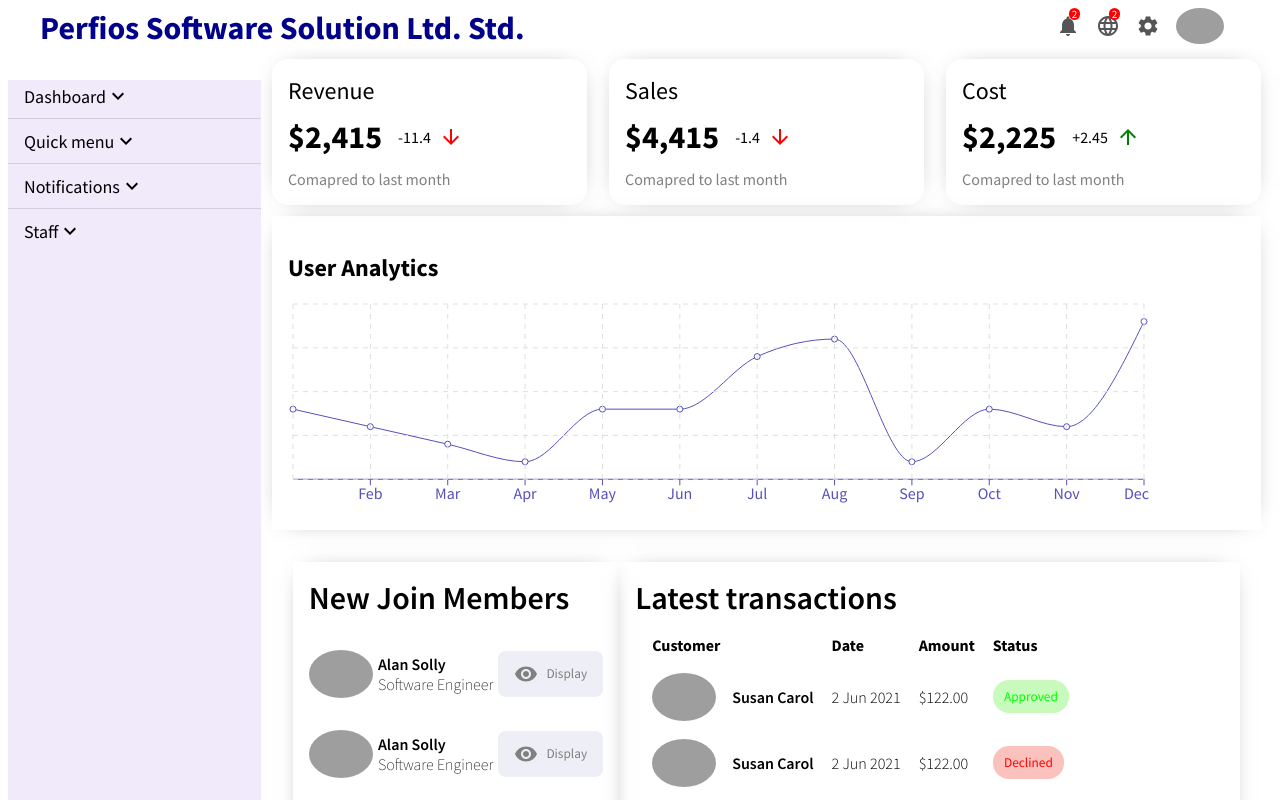
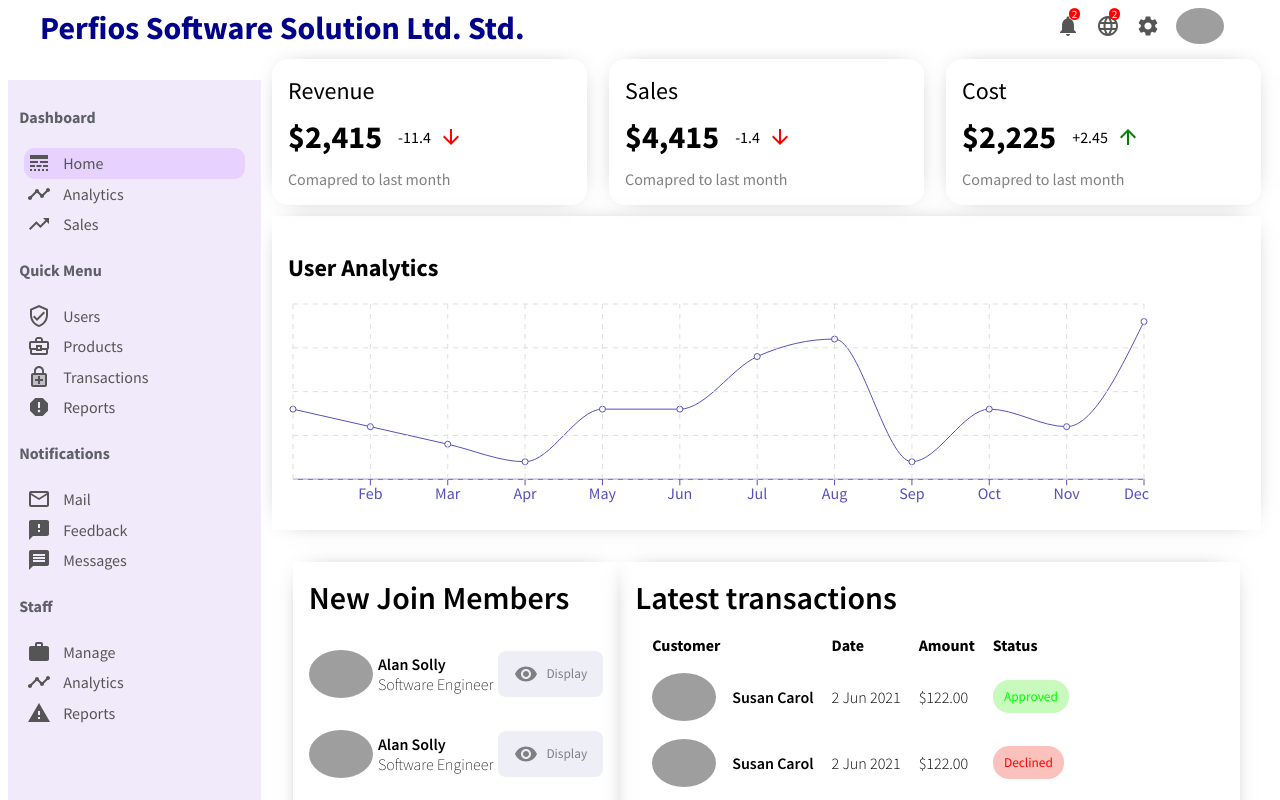
Before and after one commit to SHEIKHMOHAMMEDUMAR/UI-Design, a React (Create React App) app: page / in a window 1280 px wide. Shown: the top 800 px of the page. Built offline with nearby package versions, Linux system fonts and the light colour scheme; grey boxes are pictures that could not be loaded.

Commit message:
Revert "Configurable"

```diff
--- a/package.json
+++ b/package.json
@@ -12,7 +12,7 @@
     "@testing-library/user-event": "^13.5.0",
     "react": "^17.0.2",
     "react-dom": "^17.0.2",
-    "react-scripts": "^5.0.0",
+    "react-scripts": "5.0.0",
     "recharts": "^2.1.9",
     "web-vitals": "^2.1.4"
   },
--- a/src/App.js
+++ b/src/App.js
@@ -2,50 +2,12 @@
 import Sidebar from "./components/sidebar/Sidebar"
 import "./app.css"
 import Home from "./pages/home/Home";
-import { Work,Message,Feedback,MailOutline,BusinessCenterOutlined,ReportProblem,EnhancedEncryptionTwoTone, LineStyle, Timeline, TrendingUp, VerifiedUserOutlined} from "@material-ui/icons"
-function onClick(e, item) {
-  window.alert(JSON.stringify(item, null, 2));
-}
-
-const items = [
-  { name: "dashboard", label: "Dashboard",
-  items: [
-    { name: "home",  label: "Home", Icon: LineStyle, onClick },
-    { name: "analytics", label: "Analytics", Icon : Timeline, onClick },
-    { name: "sales", label: "Sales", Icon : TrendingUp, onClick }
-  ]
-  },
-  "divider",
-  { name: "quick menu", label: "Quick menu",
-  items: [
-    { name: "users", label: "Users", Icon: VerifiedUserOutlined, onClick },
-    { name: "products", label: "Products", Icon : BusinessCenterOutlined, onClick },
-    { name: "transactions", label: "Transactions", Icon : EnhancedEncryptionTwoTone, onClick }
-  ]
-  },
-  "divider",
-  { name: "notifications", label: "Notifications",
-  items: [
-    { name: "mail", label: "Mail", Icon: MailOutline, onClick },
-    { name: "feedback", label: "Feedback", Icon : Feedback, onClick },
-    { name: "messages", label: "Messages",Icon: Message, onClick }
-  ]
-  },
-  "divider",
-  { name: "staff", label: "Staff",
-  items: [
-    { name: "manage", label: "Manage", Icon: Work, onClick },
-    { name: "analytics", label: "Analytics",Icon : Timeline, onClick },
-    { name: "reports", label: "Reports", Icon: ReportProblem, onClick }
-  ]
-  }
-]
 function App() {
   return (
     <div>
       <Topbar/>
       <div className="container">
-        <Sidebar items={items} />
+        <Sidebar />
         <Home />
       </div>
     </div>
--- a/src/components/sidebar/Sidebar.jsx
+++ b/src/components/sidebar/Sidebar.jsx
@@ -1,105 +1,69 @@
-import React from "react"
 import "./sidebar.css"
-import List from "@material-ui/core/List";
-import ListItem from "@material-ui/core/ListItem";
-import Divider from "@material-ui/core/Divider";
-import ExpandMoreIcon from "@material-ui/icons/ExpandMore";
-import ExpandLessIcon from "@material-ui/icons/ExpandLess";
-import Collapse from "@material-ui/core/Collapse";
-function SidebarItem({ depthStep = 10, depth = 0, expanded, item, ...rest }) {
-    const [collapsed, setCollapsed] = React.useState(true);
-    const { label, items, Icon, onClick: onClickProp } = item;
-
-    function toggleCollapse() {
-      setCollapsed(prevValue => !prevValue);
-    }
-
-    function onClick(e) {
-      if (Array.isArray(items)) {
-        toggleCollapse();
-      }
-      if (onClickProp) {
-        onClickProp(e, item);
-      }
-    }
-
-    let expandIcon;
-
-    if (Array.isArray(items) && items.length) {
-      expandIcon = !collapsed ? (
-        <ExpandLessIcon
-          className={
-            "sidebar-item-expand-arrow"
-          }
-        />
-      ) : (
-        <ExpandMoreIcon className="sidebar-item-expand-arrow" />
-      );
-    }
-
-    return (
-      <>
-        <ListItem
-          className="sidebar-item"
-          onClick={onClick}
-          button
-          dense
-          {...rest}
-        >
-          <div
-            style={{ paddingLeft: depth * depthStep }}
-            className="sidebar-item-content"
-          >
-            {Icon && <Icon className="sidebar-item-icon" fontSize="small" />}
-            <div className="sidebar-item-text">{label}</div>
-          </div>
-          {expandIcon}
-        </ListItem>
-        <Collapse in={!collapsed} timeout="auto" unmountOnExit>
-          {Array.isArray(items) ? (
-            <List disablePadding dense>
-              {items.map((subItem, index) => (
-                <React.Fragment key={`${subItem.name}${index}`}>
-                  {subItem === "divider" ? (
-                    <Divider style={{ margin: "6px 0" }} />
-                  ) : (
-                    <SidebarItem
-                      depth={depth + 1}
-                      depthStep={depthStep}
-                      item={subItem}
-                    />
-                  )}
-                </React.Fragment>
-              ))}
-            </List>
-          ) : null}
-        </Collapse>
-      </>
-    );
-  }
-
-  function Sidebar({ items, depthStep, depth, expanded }) {
-    return (
-      <div className="sidebar">
-        <List disablePadding dense>
-          {items.map((sidebarItem, index) => (
-            <React.Fragment key={`${sidebarItem.name}${index}`}>
-              {sidebarItem === "divider" ? (
-                <Divider style={{ margin: "6px 0" }} />
-              ) : (
-                  <div className="item">
-                <SidebarItem
-                  depthStep={depthStep}
-                  depth={depth}
-                  expanded={expanded}
-                  item={sidebarItem}
-                />
-                </div>
-              )}
-            </React.Fragment>
-          ))}
-        </List>
-      </div>
-    );
-  }
-export default Sidebar;
+import { Work,Message,Feedback,MailOutline,Report,BusinessCenterOutlined,ReportProblem,EnhancedEncryptionTwoTone, LineStyle, Timeline, TrendingUp, VerifiedUserOutlined} from "@material-ui/icons"
+export default function Sidebar() {
+  return (
+    <div className="sidebar">
+        <div className="sidebarWrapper">
+            <div className="sidebarMenu">
+                <h3 className="sidebarTitle">Dashboard</h3>
+                <ul className="sidebarList">
+                    <li className="sidebarListItem active">
+                        <LineStyle className="sidebarIcon"/> Home
+                    </li>
+                    <li className="sidebarListItem">
+                        <Timeline className="sidebarIcon"/> Analytics
+                    </li>
+                    <li className="sidebarListItem">
+                        <TrendingUp className="sidebarIcon"/> Sales
+                    </li>
+                </ul>
+            </div>
+            <div className="sidebarMenu">
+                <h3 className="sidebarTitle">Quick Menu</h3>
+                <ul className="sidebarList">
+                    <li className="sidebarListItem">
+                        <VerifiedUserOutlined className="sidebarIcon"/> Users
+                    </li>
+                    <li className="sidebarListItem">
+                        <BusinessCenterOutlined className="sidebarIcon"/> Products
+                    </li>
+                    <li className="sidebarListItem">
+                        <EnhancedEncryptionTwoTone className="sidebarIcon"/> Transactions
+                    </li>
+                    <li className="sidebarListItem">
+                        <Report className="sidebarIcon"/> Reports
+                    </li>
+                </ul>
+            </div>
+            <div className="sidebarMenu">
+                <h3 className="sidebarTitle">Notifications</h3>
+                <ul className="sidebarList">
+                    <li className="sidebarListItem">
+                        <MailOutline className="sidebarIcon"/> Mail
+                    </li>
+                    <li className="sidebarListItem">
+                        <Feedback className="sidebarIcon"/> Feedback
+                    </li>
+                    <li className="sidebarListItem">
+                        <Message className="sidebarIcon"/> Messages
+                    </li>
+                </ul>
+            </div>
+            <div className="sidebarMenu">
+                <h3 className="sidebarTitle">Staff</h3>
+                <ul className="sidebarList">
+                    <li className="sidebarListItem">
+                        <Work className="sidebarIcon"/> Manage
+                    </li>
+                    <li className="sidebarListItem">
+                        <Timeline className="sidebarIcon"/> Analytics
+                    </li>
+                    <li className="sidebarListItem">
+                        <ReportProblem className="sidebarIcon"/> Reports
+                    </li>
+                </ul>
+            </div>
+        </div>
+    </div>
+  )
+}
--- a/src/components/sidebar/sidebar.css
+++ b/src/components/sidebar/sidebar.css
@@ -1,15 +1,46 @@
-.sidebar {
-  flex: 1;
-  height: calc(110vh - 5em);
-  background-color: rgb(240, 234, 250);
-  position: sticky;
-  top: 5em;
+.sidebar{
+    flex: 1;
+    height: calc(110vh - 5.0em);
+    background-color: rgb(240, 234, 250);
+    position: sticky;
+    top: 5.0em;
 }
-.item {
-  font-size: large;
+.sidebarWrapper{
+    padding: .7em;
+    color: #555;
 }
-@media (max-width: 30em) {
-  .sidebar {
-    display: none;
-  }
+.sidebarTitle{
+    font-size: 1em;
+    color: rgb(94, 96, 102);
 }
+.sidebarList{
+    list-style: none;
+    padding: .3em;
+}
+.sidebarListItem{
+    padding: .2em;
+    cursor: pointer;
+    display: flex;
+    align-items: center;
+    border-radius: 0.7em;
+}
+.sidebarListItem.active,
+.sidebarListItem:hover{
+background-color: rgb(230, 209, 255);
+}
+.sidebarIcon{
+    margin-right: .5em;
+    font-size: 2.0em;
+}
+@media(max-width: 30em){
+    .sidebar{
+        display: none;
+        max-width: 0em;
+        max-height: 0em;
+    }
+    .sidebar .menuIcon:checked{
+        display: block;
+        max-width: 50%;
+        max-height: 50%;
+    }
+}
--- a/src/components/topbar/Topbar.jsx
+++ b/src/components/topbar/Topbar.jsx
@@ -12,13 +12,13 @@
         </div>
         <div className='topleftb'>
           <label for="toggle"><Menu/></label>
-          <span className='logo'>Perfios</span>
+          <span className='logo'>PSSLS</span>
           <input type="checkbox" id="toggle"/>
           <div className="menu">
-          <a href='/'>Dashboard</a>
-            <a href='/'>Quick Menu</a>
-            <a href='/'>Notifications</a>
-            <a href='/'>Staff</a>
+            <a>Dashboard</a>
+            <a>Quick Menu</a>
+            <a>Notifications</a>
+            <a>Staff</a>
           </div>
         </div>
         <div className='topright'>
--- a/src/components/topbar/topbar.css
+++ b/src/components/topbar/topbar.css
@@ -1,45 +1,45 @@
-.topbar {
+.topbar{
     max-width: 100%;
-  max-height: 5em;
+    max-height: 5.0em;
     background-color: white;
     position: sticky;
     top: 0;
     z-index: 999;
 }
-.topbarWrapper {
+.topbarWrapper{
     height: 100%;
-  padding: 0em 2em;
+    padding: 0em 2.0em;
     display: flex;
     align-items: center;
     justify-content: space-between;
 }
-.logo {
+.logo{
     font-weight: bold;
-  font-size: 2em;
+    font-size: 2.0em;
     color: darkblue;
 }
-.toplefta {
+.toplefta{
     display: flex;
 }
-.topleftb {
+.topleftb{
     display: none;
 }
-.topright {
+.topright{
     align-self: right;
     display: flex;
     align-items: center;
 }
-.topbarIconsContainer {
+.topbarIconsContainer{
     position: relative;
     cursor: pointer;
-  margin-right: 1em;
+    margin-right: 1.0em;
     color: #555;
 }
-.topbarIconsBadges {
+.topbarIconsBadges{
     width: 1em;
     height: 1em;
     position: absolute;
-  top: -0.5em;
+    top: -.5em;
     right: 0em;
     background-color: red;
     color: white;
@@ -49,63 +49,61 @@
     justify-content: center;
     font-size: 0.7em;
 }
-.topbaravatar {
-  max-width: 3em;
-  max-height: 3em;
+.topbaravatar{
+    max-width: 3.0em;
+    max-height: 3.0em;
     cursor: pointer;
     border-radius: 50%;
 }
-.menu {
+.menu{
     display: none;
 }
-@media (max-width: 30em) {
-  .topbar {
+@media(max-width: 30em){
+    .topbar{
         max-width: 100%;
         max-height: 100%;
     }
-  .toplefta {
+    .toplefta{
         display: none;
         margin: 0;
         padding: 0;
     }
-  .topleftb {
+    .topleftb{
         display: block;
     }
-  .lan {
+    .lan{
         display: none;
     }
-  .set {
+    .set{
+        display: none;
+    }.menuIcon{
+        cursor: pointer;
+    }
+    #toggle{
         display: none;
     }
-  .menuIcon {
-    cursor: pointer;
-  }
-  #toggle {
-    display: none;
-  }
-  .nav {
+    .nav{
         display: block;
         text-align: left;
     }
-  label {
+    label{
         cursor: pointer;
     }
-  .menu {
+    .menu{
         display: block;
     }
-  .menu {
+    .menu{
         text-align: left;
         width: 100%;
         display: none;
         background-color: rgb(215, 218, 252);
         padding: 1em;
     }
-  .menu a {
+    .menu a{
         display: block;
         margin: 1em;
     }
     #toggle:checked + .menu {
         display: block;
-    font-size: large;
     }
 }
```
Also changed, not shown: 1 other file (tests, documents, lock files or other folders). Lines whose indentation alone changed are shown as unchanged.
